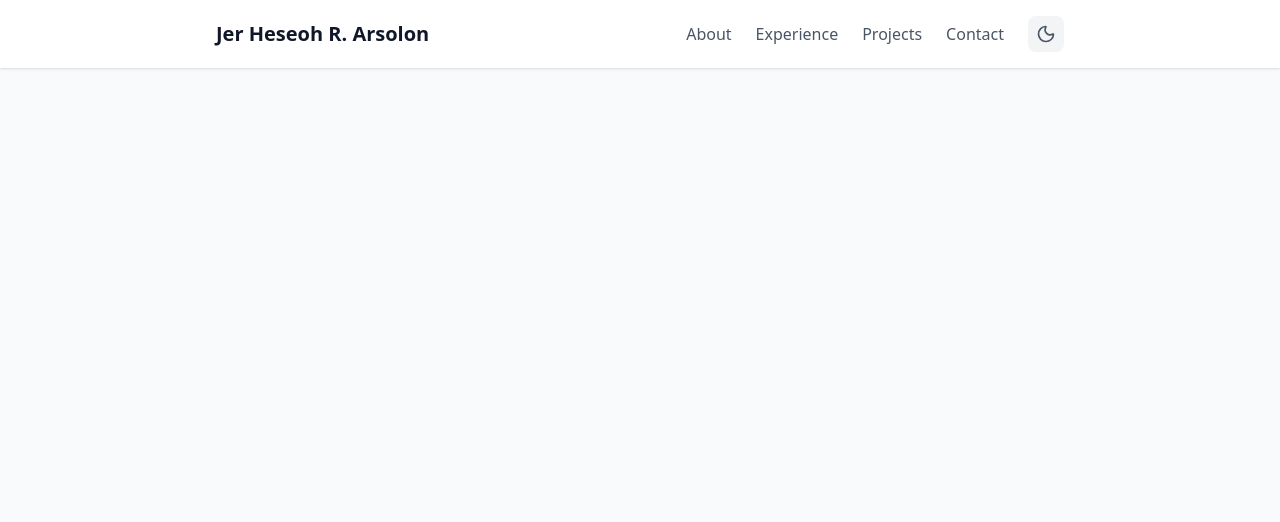
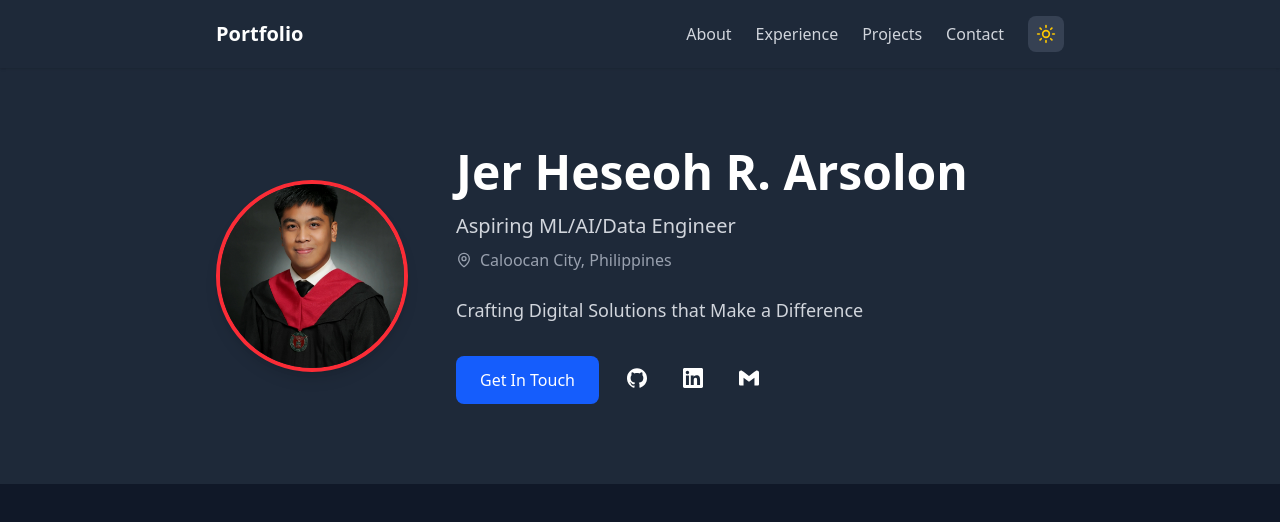
Before and after one commit to JIhushiru/portfolio, a React (Vite) app in the folder frontend/: page / in a window 1280 px wide. Shown: the top 522 px of the page. Built offline with nearby package versions, Linux system fonts and the light colour scheme.

Commit message:
feat: add Hero section component with dark mode support

```diff
--- a/frontend/package.json
+++ b/frontend/package.json
@@ -15,6 +15,7 @@
     "lucide-react": "^0.525.0",
     "react": "^19.1.0",
     "react-dom": "^19.1.0",
+    "react-icons": "^5.5.0",
     "tailwindcss": "^4.1.11"
   },
   "devDependencies": {
--- a/frontend/src/App.tsx
+++ b/frontend/src/App.tsx
@@ -1,9 +1,10 @@
 import { skills, experience, projects } from "./constants/Constants";
 import { useState, useEffect } from 'react';
 import Header from "./sections/Header";
+import Hero from "./sections/Hero";
 
 function App() {
-  const [isDarkMode, setIsDarkMode] = useState(false);
+  const [isDarkMode, setIsDarkMode] = useState(true);
   const toggleDarkMode = () => {
     setIsDarkMode(!isDarkMode);
   }
@@ -11,6 +12,7 @@ function App() {
   return (
     <div className={`min-h-screen ${isDarkMode ? 'bg-gray-900' : 'bg-gray-50'}`}>
       <Header isDarkMode = {isDarkMode} toggleDarkMode = {toggleDarkMode} />
+      <Hero isDarkMode = {isDarkMode}/>
     </div>
   )
 }
--- a/frontend/src/sections/Header.tsx
+++ b/frontend/src/sections/Header.tsx
@@ -11,7 +11,7 @@ export default function Header({ isDarkMode, toggleDarkMode }: Props) {
             <div className="max-w-4xl mx-auto px-6 py-4">
                 <nav className="flex justify-between items-center">
                     <div className={`text-xl font-bold ${isDarkMode ? 'text-white' : 'text-gray-900'}`}>
-                        Jer Heseoh R. Arsolon
+                        Portfolio
                     </div>
                     <div className="flex items-center space-x-6">
                         <a href="#about" className={`${isDarkMode ? 'text-gray-300 hover:text-white' : 'text-gray-600 hover:text-gray-900'} transition-colors`}>
--- /dev/null
+++ b/frontend/src/sections/Hero.tsx
@@ -0,0 +1,53 @@
+import { MapPin} from 'lucide-react';
+import { SiGithub, SiLinkedin, SiGmail } from 'react-icons/si';
+
+type Props = {
+    isDarkMode: boolean;
+};
+
+export default function Hero({ isDarkMode }: Props) {
+    return (
+        <section className={`${isDarkMode ? 'bg-gray-800' : 'bg-white'} py-20`}>
+            <div className="max-w-4xl mx-auto px-6">
+                <div className="flex flex-col md:flex-row items-center gap-12">
+                    <img
+                        src="/me.jpeg"
+                        alt="Jer Heseoh Arsolon"
+                        className="w-48 h-48 rounded-full object-cover border-4 border-red-500 shadow-lg hover:shadow-blue-500/50 transition-shadow duration-300"
+                    />
+                    <div className="flex-1">
+                        <h1 className={`text-4xl md:text-5xl font-bold ${isDarkMode ? 'text-white' : 'text-gray-900'} mb-4`}>
+                            Jer Heseoh R. Arsolon
+                        </h1>
+                        <p className={`text-xl ${isDarkMode ? 'text-gray-300' : 'text-gray-600'} mb-2`}>
+                            Aspiring ML/AI/Data Engineer
+                        </p>
+                        <div className={`flex items-center ${isDarkMode ? 'text-gray-400' : 'text-gray-500'} mb-6`}>
+                            <MapPin className="w-4 h-4 mr-2"/>
+                            <span>Caloocan City, Philippines</span>
+                        </div>
+                        <p className={`text-lg ${isDarkMode ? 'text-gray-300' : 'text-gray-700'} mb-8 max-w-2xl`}>
+                            Crafting Digital Solutions that Make a Difference
+                        </p>
+                        <div className="flex space-x-4">
+                            <a href="#contact" className="bg-blue-600 text-white px-6 py-3 rounded-lg hover:bg-blue-700 transition-colors">
+                                Get In Touch
+                            </a>
+                            <div className="flex space-x-3">
+                                <a href="https://github.com/JIhushiru" className={`p-3 ${isDarkMode ? 'text-white hover:text-blue-300' : 'text-gray-600 hover:text-gray-900'} transition-colors`}>
+                                    <SiGithub className="w-5 h-5"/>
+                                </a>
+                                <a href="https://www.linkedin.com/in/jhra/" className={`p-3 ${isDarkMode ? 'text-white hover:text-blue-300' : 'text-gray-600 hover:text-gray-900'} transition-colors`}>
+                                    <SiLinkedin className="w-5 h-5"/>
+                                </a>
+                                <a href="mailto:jhrarsolon@gmail.com" className={`p-3 ${isDarkMode ? 'text-white hover:text-blue-300' : 'text-gray-600 hover:text-gray-900'} transition-colors`}>
+                                    <SiGmail className="w-5 h-5"/>
+                                </a>
+                            </div>
+                        </div>
+                    </div>
+                </div>
+            </div>
+        </section>
+    )
+}
```
Also changed, not shown: frontend/public/me.jpeg (added), 1 other file (tests, documents, lock files or other folders).
